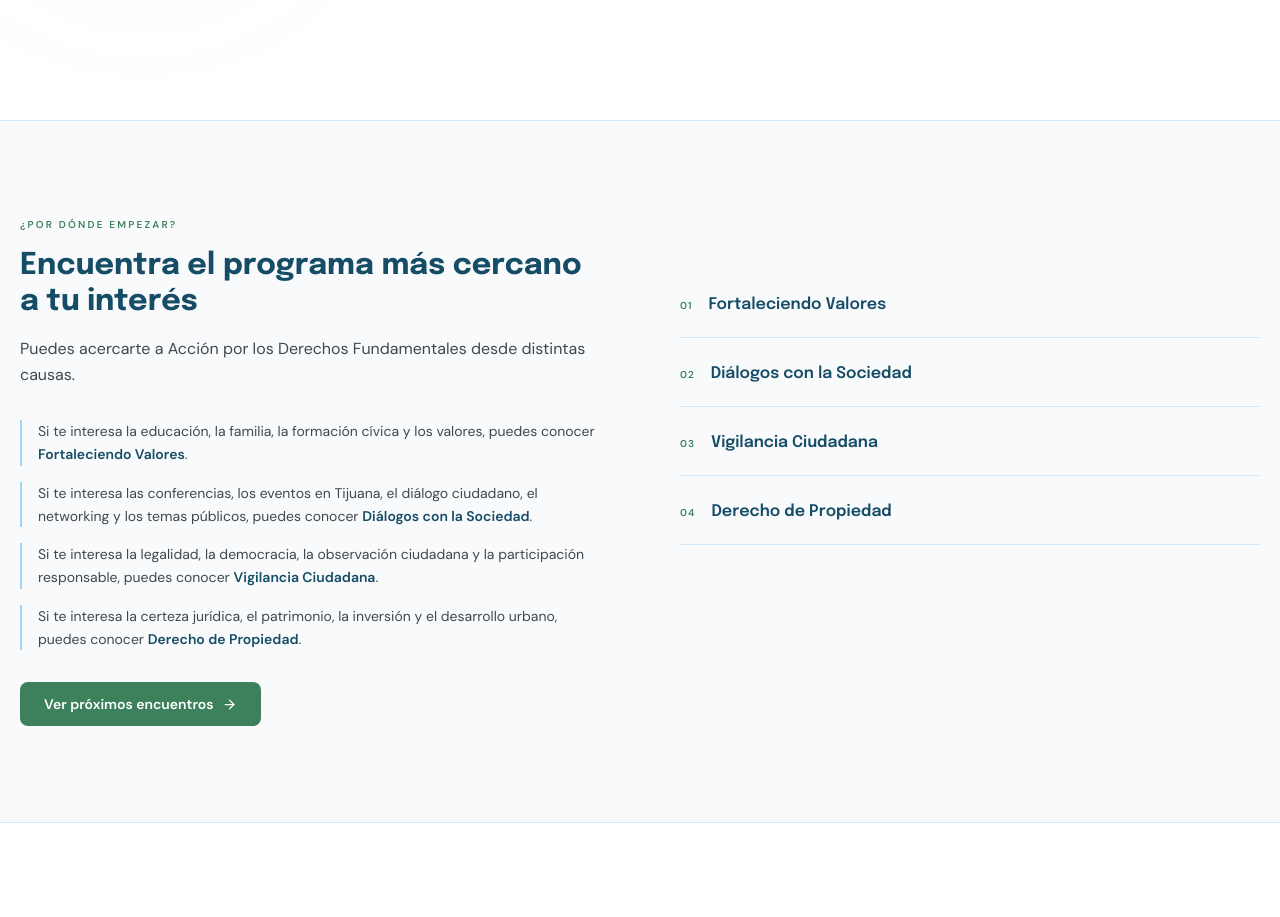
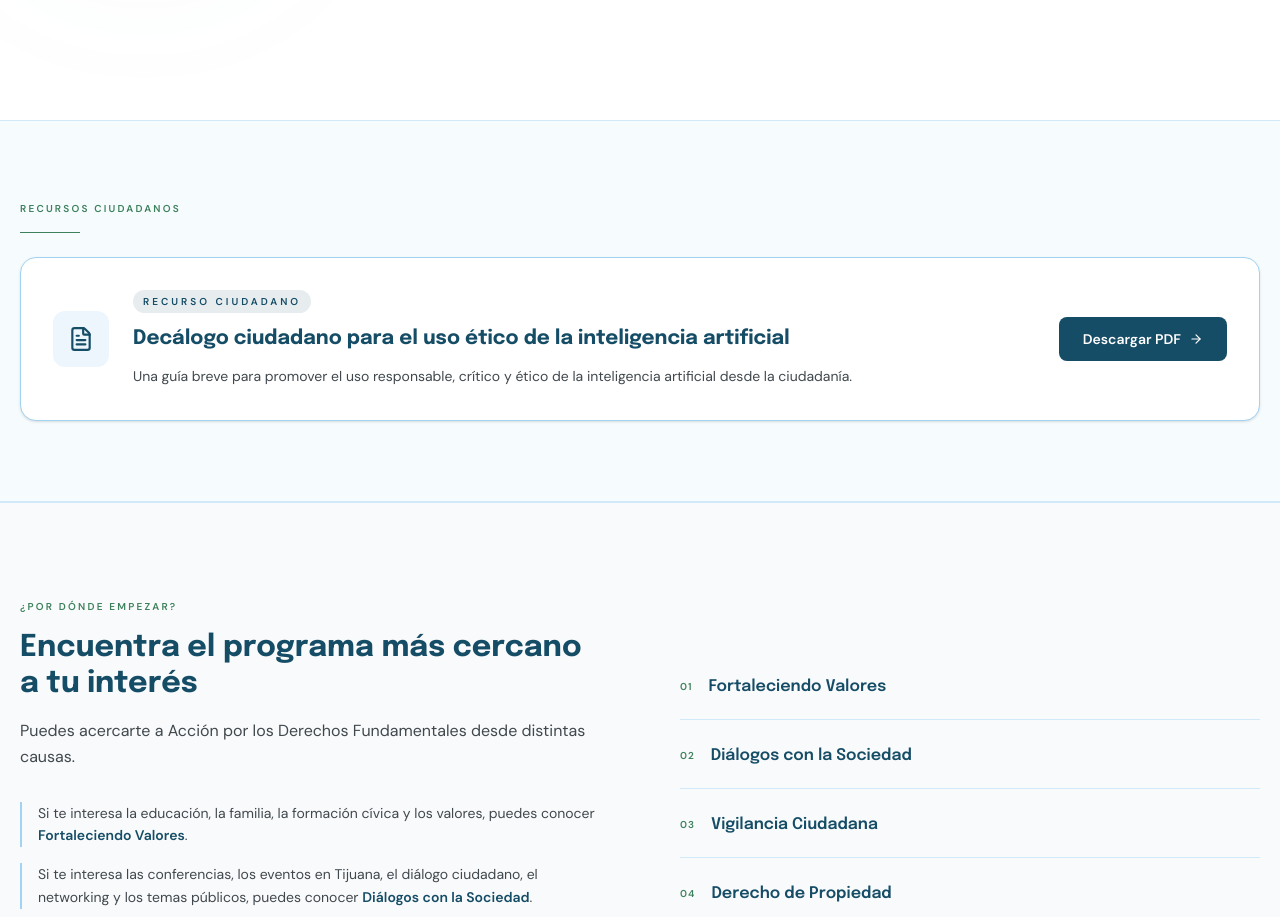
Before and after one commit to Asociacion-ADF/web, a Next.js app: page /programas in a window 1280 px wide. Shown: the part 4360-5277 px from the top of the page. Built offline with nearby package versions, Linux system fonts and the light colour scheme.

Commit message:
content: add Recursos ciudadanos mini-section to /programas
Adds a single institutional card between Derecho de Propiedad and the
"¿Por dónde empezar?" section, linking to the citizen decálogo PDF for
ethical AI use. No new page, no nav changes, no other pages touched.

```diff
--- a/app/programas/page.tsx
+++ b/app/programas/page.tsx
@@ -1,7 +1,7 @@
 import type { Metadata } from "next";
 import Image from "next/image";
 import Link from "next/link";
-import { ArrowRight, Plus, BookOpen, Users, Eye, Scale } from "lucide-react";
+import { ArrowRight, Plus, BookOpen, Users, Eye, Scale, FileText } from "lucide-react";
 
 export const metadata: Metadata = {
   title: "Programas | Acción por los Derechos Fundamentales, A.C. en Tijuana",
@@ -448,6 +448,44 @@ export default function ProgramasPage() {
         </div>
       </section>
 
+      {/* ─── RECURSOS CIUDADANOS ─── */}
+      <section className="py-16 lg:py-20 px-5 bg-[#a3d3f2]/10 border-y border-border-subtle">
+        <div className="max-w-7xl mx-auto">
+          <span className="text-[10px] font-bold tracking-[0.22em] text-[#3d815c] uppercase block mb-4">
+            Recursos ciudadanos
+          </span>
+          <FineLine />
+          <div className="flex flex-col sm:flex-row sm:items-center bg-white rounded-2xl border border-[#a3d3f2] shadow-sm p-6 lg:p-8 gap-6">
+            <div className="w-14 h-14 rounded-xl bg-[#a3d3f2]/20 flex items-center justify-center shrink-0">
+              <FileText className="text-[#154c66]" size={26} aria-hidden="true" />
+            </div>
+            <div className="flex flex-col gap-3 min-w-0 flex-1">
+              <span className="text-[10px] font-bold tracking-[0.3em] uppercase px-2.5 py-1 rounded-full bg-[#154c66]/10 text-[#154c66] w-fit">
+                Recurso ciudadano
+              </span>
+              <h3 className="font-display text-lg lg:text-xl font-bold text-[#154c66] leading-snug">
+                Decálogo ciudadano para el uso ético de la inteligencia artificial
+              </h3>
+              <p className="text-text-soft text-sm leading-relaxed">
+                Una guía breve para promover el uso responsable, crítico y ético
+                de la inteligencia artificial desde la ciudadanía.
+              </p>
+            </div>
+            <div className="shrink-0">
+              <Link
+                href="/recursos/decalogo-ciudadano-uso-etico-inteligencia-artificial.pdf"
+                target="_blank"
+                rel="noopener noreferrer"
+                className="inline-flex items-center gap-2 text-sm font-semibold text-white bg-[#154c66] hover:bg-[#0d3347] px-6 py-3 rounded-lg transition-all"
+              >
+                Descargar PDF
+                <ArrowRight size={14} aria-hidden="true" />
+              </Link>
+            </div>
+          </div>
+        </div>
+      </section>
+
       {/* ─── ENCUENTRA TU PROGRAMA ─── */}
       <section className="py-20 lg:py-24 px-5 bg-gray-50 border-y border-border-subtle">
         <div className="max-w-7xl mx-auto">
```
Also changed, not shown: 1 other file (tests, documents, lock files or other folders).
